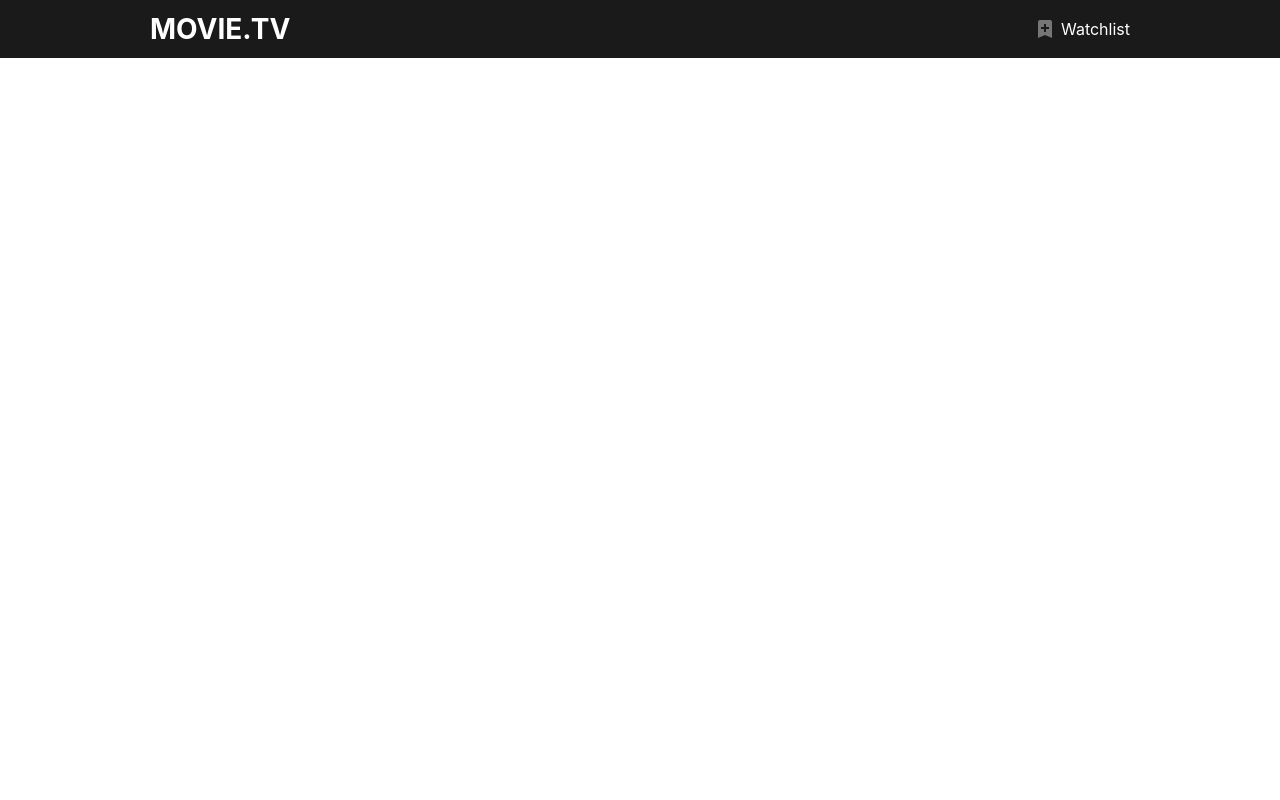
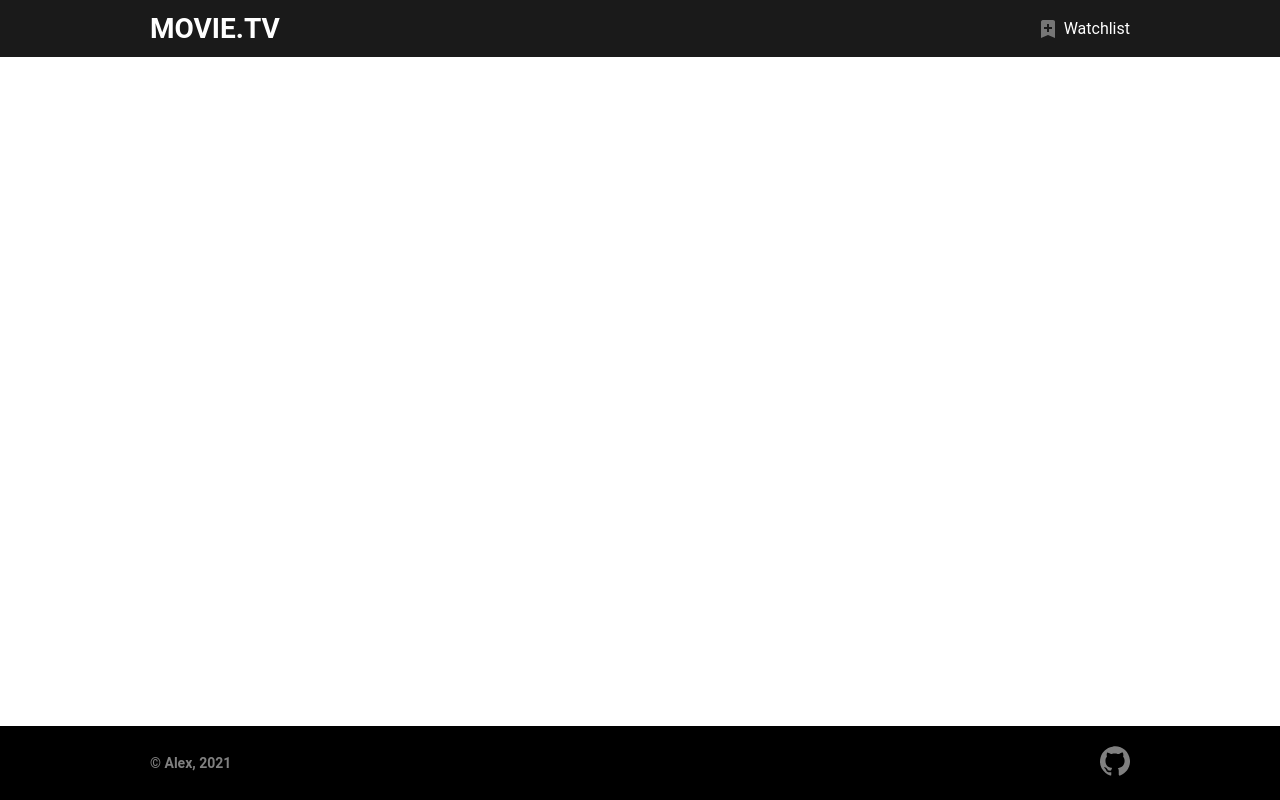
Before and after one commit to aleksandrakostina/movies, a React (Create React App) app: page /title/1 in a window 1280 px wide. Built offline with nearby package versions, Linux system fonts and the light colour scheme.

Commit message:
feat: add footer

```diff
--- a/src/App.js
+++ b/src/App.js
@@ -1,13 +1,17 @@
 import { BrowserRouter } from 'react-router-dom';
 import './App.css';
+import Footer from './components/footer/Footer';
 import Header from './components/header/Header';
 
 const App = () => {
 
   return (
-    <BrowserRouter>
-      <Header />
-    </BrowserRouter>
+    <>
+      <BrowserRouter>
+        <Header />
+      </BrowserRouter>
+      <Footer />
+    </>
   );
 }
 
--- /dev/null
+++ b/src/components/footer/Footer.css
@@ -0,0 +1,46 @@
+.footer {
+  padding: 20px 0 20px;
+  background: #000000;
+  flex: 0 0 auto;
+}
+
+.footer__wrapper {
+  display: flex;
+  justify-content: space-between;
+  align-items: center;
+}
+
+.footer__copyright {
+  font-size: 14px;
+  user-select: none;
+  color: rgba(255,255,255,.5);
+}
+
+.footer__links {
+  display: flex;
+  align-items: center;
+}
+
+.github {
+  fill: rgba(255,255,255,.5);
+  transition: .2s;
+  width: 30px;
+  height: 30px;
+}
+
+.github:hover {
+  fill: #ffffff;
+}
+
+@media screen and (max-width: 480px) {
+  .footer {
+    padding: 15px 0 15px;
+  }
+  .footer__copyright {
+    font-size: 12px;
+  }
+  .github {
+    width: 25px;
+    height: 25px;
+  }
+}
--- /dev/null
+++ b/src/components/footer/Footer.jsx
@@ -0,0 +1,19 @@
+import './Footer.css';
+import { ReactComponent as Github } from './../../assets/images/github.svg';
+
+const Footer = () => {
+  return (
+    <footer className="footer">
+      <div className="wrapper footer__wrapper">
+        <h3 className="footer__copyright">© Alex, 2021</h3>
+        <div className="footer__links">
+          <a className="footer__link" href="https://github.com/aleksandrakostina">
+            <Github className="github"/>
+          </a>
+        </div>
+      </div>
+    </footer>
+  )
+}
+
+export default Footer;
--- a/src/index.css
+++ b/src/index.css
@@ -1,13 +1,16 @@
 body {
   margin: 0;
-  font-family: -apple-system, BlinkMacSystemFont, 'Segoe UI', 'Roboto', 'Oxygen',
-    'Ubuntu', 'Cantarell', 'Fira Sans', 'Droid Sans', 'Helvetica Neue',
-    sans-serif;
-  -webkit-font-smoothing: antialiased;
-  -moz-osx-font-smoothing: grayscale;
+  font-family: "Roboto", "Verdana", "Geneva", sans-serif;
 }
 
-code {
-  font-family: source-code-pro, Menlo, Monaco, Consolas, 'Courier New',
-    monospace;
+html,
+body,
+#root {
+  height: 100%;
 }
+
+#root {
+  display: flex;
+  flex-direction: column;
+  justify-content: space-between;
+}
```
Also changed, not shown: src/assets/images/github.svg (added).
